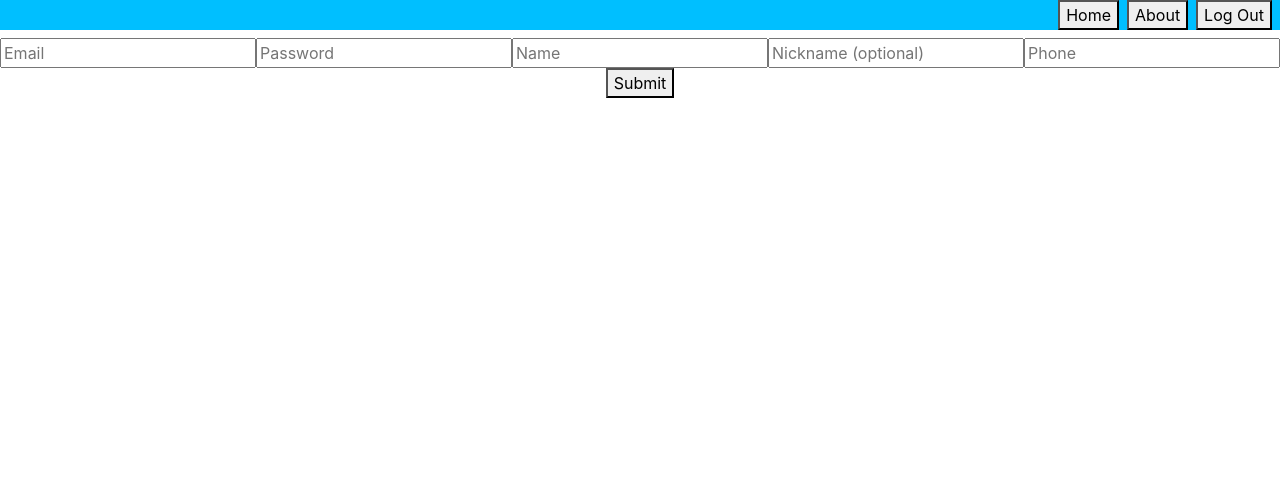
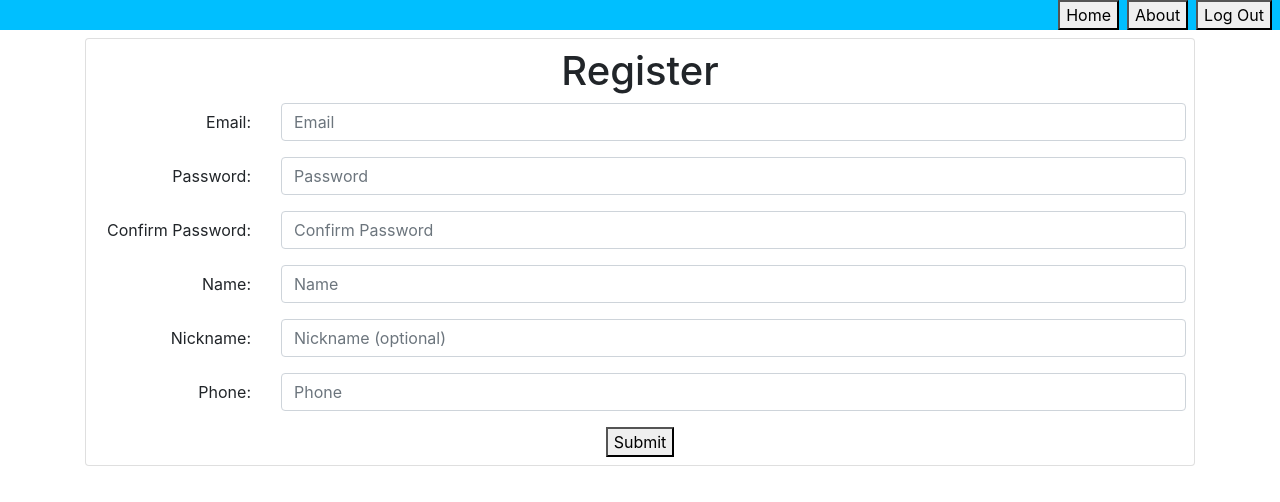
Before and after one commit to JoakimAnder/pappas-pojkar-tips-client, a React (Create React App) app: page / in a window 1280 px wide. Both pictures are taken after a click on the button "Sign Up!". Shown: the top 502 px of the page. Built offline with nearby package versions, Linux system fonts and the light colour scheme.

Commit message:
3 designed it (#14)

```diff
--- a/src/Components/Registration/index.js
+++ b/src/Components/Registration/index.js
@@ -12,6 +12,15 @@ export default function Registration(props) {
         const phone = e.target.phone.value;
         const email = e.target.email.value;
         const password = e.target.password.value;
+        const password2 = e.target["confirm-password"].value;
+
+        if(password !== password2) {
+            props.setError("Passwords doesn't match");
+
+
+            e.target.password.focus();
+            return;
+        }
 
 
         axios.post("http://diceit.itancan.com:8604/addUser", {
@@ -35,38 +44,47 @@ export default function Registration(props) {
 
     }
 
+    function formField(field, type="text", required=true) {
+        field = String(field).toLowerCase();
+        const capitalized = field.split("-")
+            .map(w => `${w[0].toUpperCase()}${w.substring(1)}`)
+            .join(" ");
+        const id = `reg-${field}`;
+        return (
+            <div className="form-group row">
+                <label htmlFor={id} className="col-sm-3 col-md-2 col-form-label text-sm-right" >{capitalized+":"}</label>
+                <div className={"col-sm-9 col-md-10"}>
+                    <input
+                        className={"form-control"}
+                        type={type}
+                        required={required}
+                        id={id}
+                        placeholder={`${capitalized}${required? "" : " (optional)"}`}
+                        name={field}
+                        defaultValue={""}
+                    />
+                </div>
+            </div>
+        )
+    }
+
     return (
-        <div>
-            <form onSubmit={submit}>
-                <input
-                    required
-                    name={"email"}
-                    placeholder={"Email"}
-                />
-                <input
-                    required
-                    name={"password"}
-                    placeholder={"Password"}
-                />
-                <input
-                    required
-                    name={"name"}
-                    placeholder={"Name"}
-                />
-                <input
-                    name={"nickname"}
-                    placeholder={"Nickname (optional)"}
-                />
-                <input
-                    required
-                    name={"phone"}
-                    placeholder={"Phone"}
-                />
+        <div className={"container"}>
+            <main className={"card p-2"}>
+                <form onSubmit={submit}>
+                    <h1>Register</h1>
+                    {formField("email", "email")}
+                    {formField("password", "password")}
+                    {formField("confirm-password", "password")}
+                    {formField("name")}
+                    {formField("nickname", "text", false)}
+                    {formField("phone")}
 
-                <button type={"Submit"}>
-                    Submit
-                </button>
-            </form>
+                    <button type={"Submit"}>
+                        Submit
+                    </button>
+                </form>
+            </main>
         </div>
     )
 }
```
